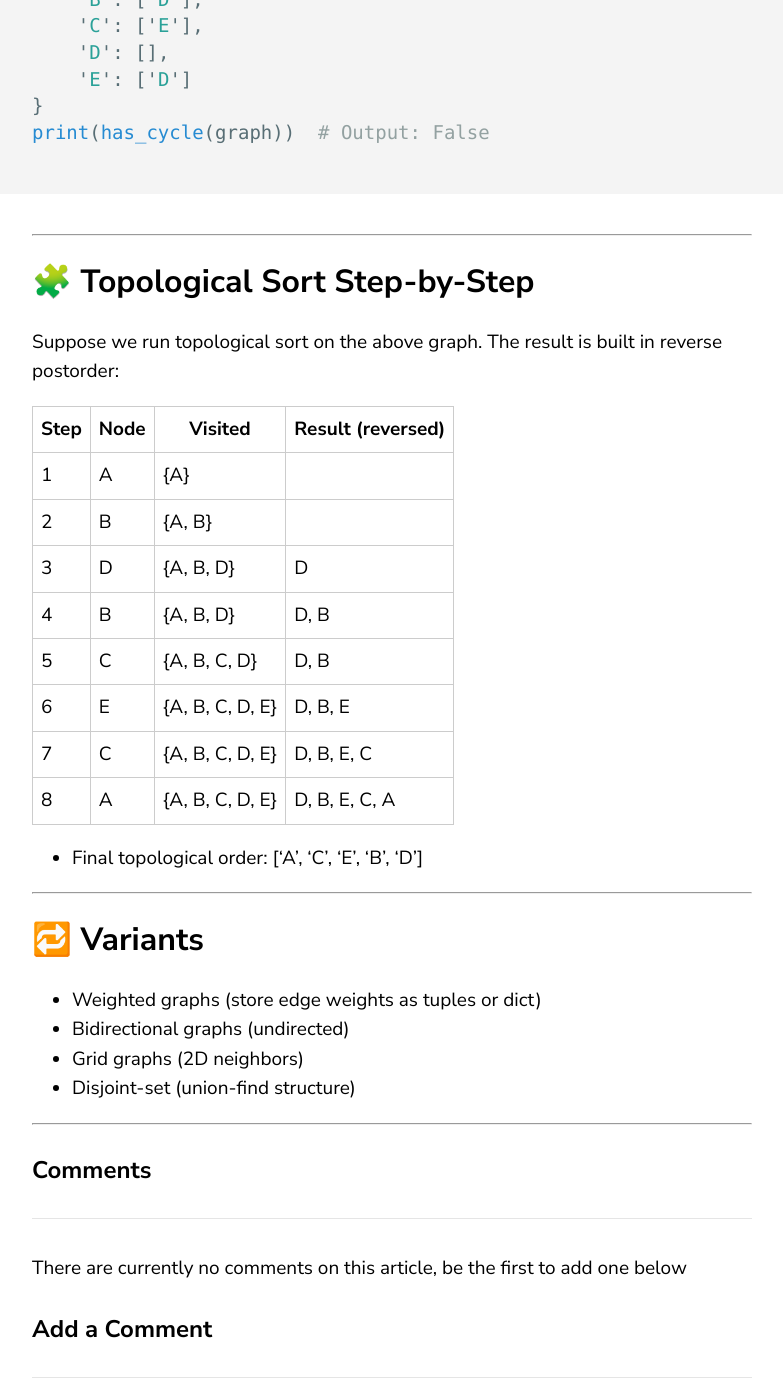
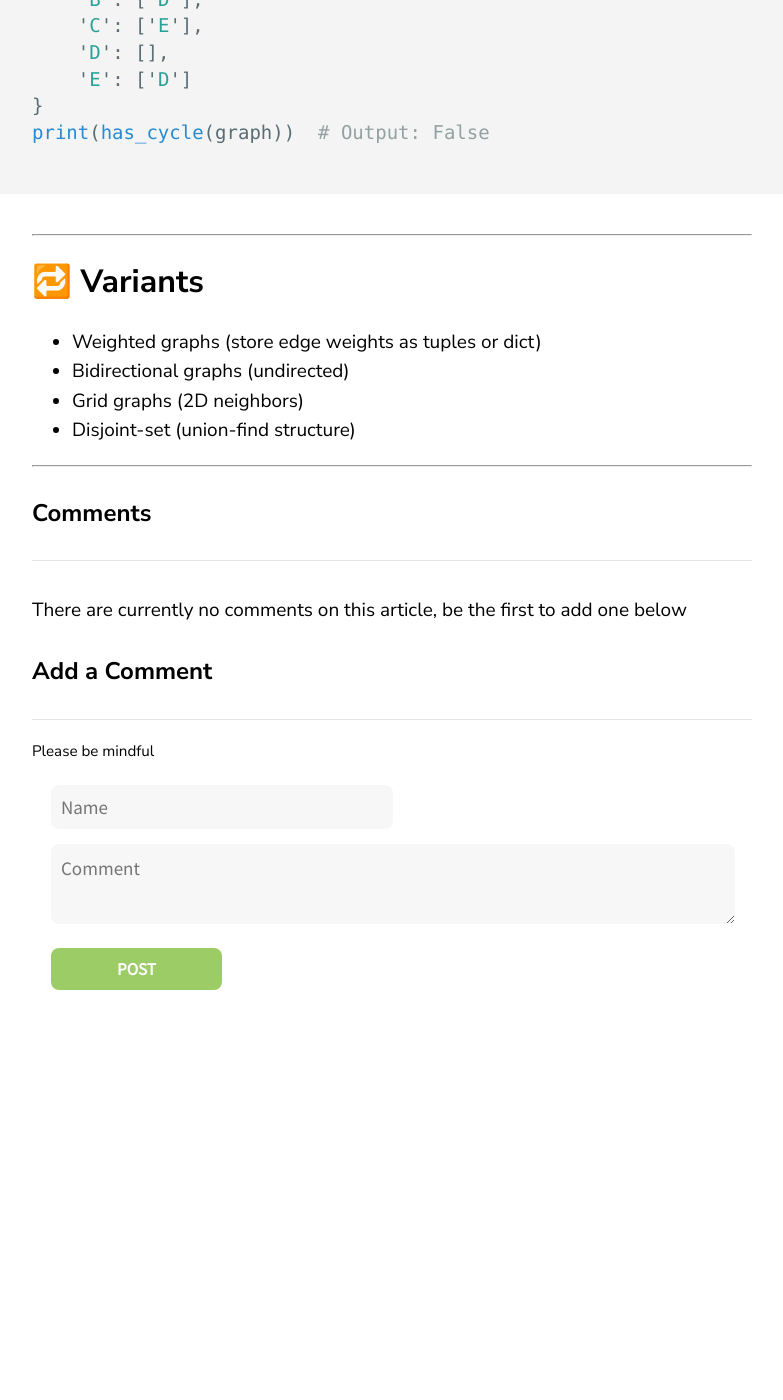
Before and after one commit to proxyroot/proxyroot.github.io, a Jekyll site: the page built from _posts/2024-01-09-graph-overview.markdown, in a window 1280 px wide and 1400 px high, scrolled down 4436 px. Shown: the whole window, without its empty margins (68-851 px from the left). Built offline with Jekyll 4.4.1, drawn with Linux system fonts in a browser that asks for light colours; our own code applies the rules of GitHub Pages for plain Markdown files; after the commit the page ends 5471 px from its top, so only the background shows below that.

Commit message:
comments

```diff
--- a/_posts/2024-01-09-graph-overview.markdown
+++ b/_posts/2024-01-09-graph-overview.markdown
@@ -136,25 +136,6 @@ print(has_cycle(graph))  # Output: False
 
 ---
 
-## 🧩 Topological Sort Step-by-Step
-
-Suppose we run topological sort on the above graph. The result is built in reverse postorder:
-
-| Step | Node | Visited         | Result (reversed) |
-|------|------|-----------------|-------------------|
-| 1    | A    | {A}             |                   |
-| 2    | B    | {A, B}          |                   |
-| 3    | D    | {A, B, D}       | D                 |
-| 4    | B    | {A, B, D}       | D, B              |
-| 5    | C    | {A, B, C, D}    | D, B              |
-| 6    | E    | {A, B, C, D, E} | D, B, E           |
-| 7    | C    | {A, B, C, D, E} | D, B, E, C        |
-| 8    | A    | {A, B, C, D, E} | D, B, E, C, A     |
-
-- Final topological order: ['A', 'C', 'E', 'B', 'D']
-
----
-
 ## 🔁 Variants
 
 - Weighted graphs (store edge weights as tuples or dict)
```
